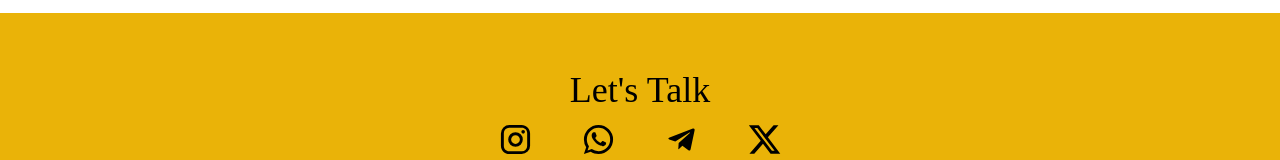
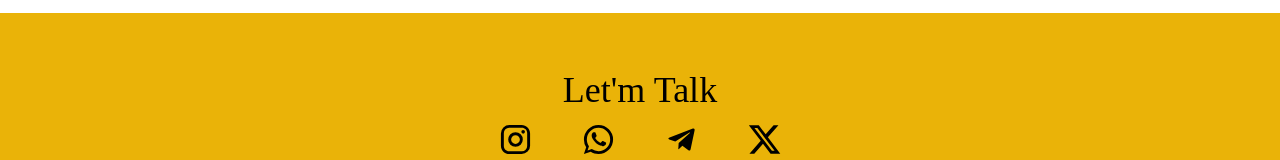
Before and after one commit to rohitkadam2425/rohit-portfolio, a Next.js app: page / in a window 1280 px wide. Shown: the part 2265-2425 px from the top of the page. Built offline with nearby package versions, Linux system fonts and the light colour scheme.

Commit message:
Solved issues while lint fix

```diff
--- a/src/app/chip/workCard/workCard.jsx
+++ b/src/app/chip/workCard/workCard.jsx
@@ -2,7 +2,7 @@
 
 import Image from 'next/image';
 import Link from 'next/link';
-import React, { useRef, useState, useEffect } from 'react';
+import React, {useEffect } from 'react';
 import Aos from 'aos'
 import 'aos/dist/aos.css'
 
--- a/src/app/components/About/About.jsx
+++ b/src/app/components/About/About.jsx
@@ -7,7 +7,7 @@ import XIcon from '@mui/icons-material/X';
 function About() {
   return (
     <div className='m-[auto] w-[100%] bg-yellow-500 flex flex-col h-[200px] items-center justify-center text-4xl'>
-        <h1 className='font-cursive'>Let's Talk</h1>
+        <h1 className='font-cursive'>Let&apos;m Talk</h1>
         <div className='flex w-[26%] justify-around mt-3'>
             <InstagramIcon className='hover:scale-110 cursor-pointer' fontSize='large'/>
             <WhatsAppIcon className='hover:scale-110 cursor-pointer'fontSize='large'/>
--- a/src/app/components/header/index.jsx
+++ b/src/app/components/header/index.jsx
@@ -43,7 +43,7 @@ function Header() {
             <Grid container spacing={5} style={{ padding: 16 }} className='mt-20'>
                 <Grid item xs={12} sm={6} md={6} lg={6} className='h-80'>
                     <div className='mt-5'>
-                        <h1 className='text-black text-4xl font-bold font-cursive'>Hello, I'm Rohit <br/> Full Stack Developer</h1>
+                        <h1 className='text-black text-4xl font-bold font-cursive'>Hello, I&apos;m Rohit <br/> Full Stack Developer</h1>
                         <h1 className='text-2xl font-semibold text-amber-300 font-cursive mt-4'>
                             {textArray[currentIndex]}
                         </h1>
```
